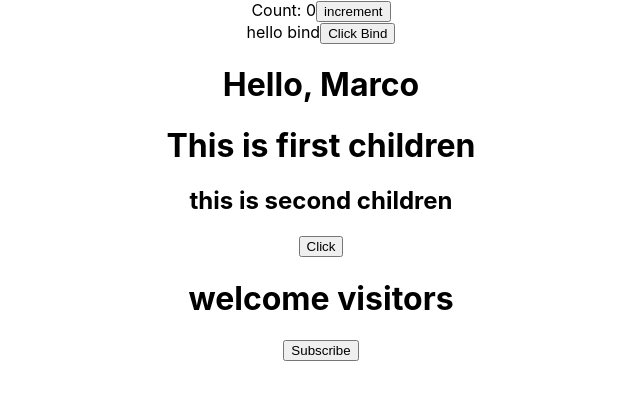
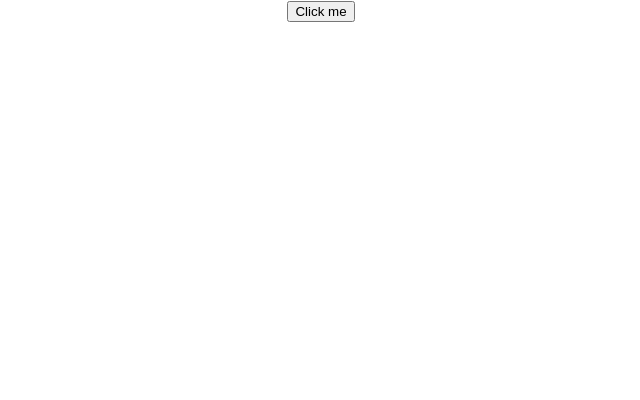
Before and after one commit to MMelchiorri/react_course, a React (Create React App) app in the folder code_evolution_react/: page / in a window 1280 px wide. Shown: the top 400 px of the page, without its empty margins (319-959 px from the left). Built offline with nearby package versions, Linux system fonts and the light colour scheme.

Commit message:
completed lesson 15

```diff
--- a/code_evolution_react/src/App.js
+++ b/code_evolution_react/src/App.js
@@ -6,22 +6,24 @@
 import Counter from './components/Counter';
 import FunctionClick from './components/FunctionClick';
 import EventBind from './components/EventBind';
+import ParentCompoent from './components/ParentCompoent';
 
 function App() {
   return (
     <div className="App">
       {/* <Greet /> */}
       {/* <Welcome /> */}
-      <Counter />
-      <EventBind />
-      <Hello name={'Marco'}>
+      {/*<Counter />*/}
+      {/*<EventBind />*/}
+      {/*<Hello name={'Marco'}>
         <h1>This is first children</h1>
         <h2>this is second children</h2>
-      </Hello>
-      <FunctionClick />
+      </Hello>*/}
+      {/*<FunctionClick />*/}
       {/*<Hello name={'Daniele'} />*/}
       {/*<Hello name={'Davide'} />*/}
-      <Message />
+      {/*<Message />*/}
+      <ParentCompoent />
     </div>
   );
 }
--- /dev/null
+++ b/code_evolution_react/src/components/ChildComponent.js
@@ -0,0 +1,9 @@
+import React from 'react';
+
+export default function ChildComponent({ method }) {
+  return (
+    <div>
+      <button onClick={method}>Click me</button>
+    </div>
+  );
+}
--- /dev/null
+++ b/code_evolution_react/src/components/ParentCompoent.js
@@ -0,0 +1,16 @@
+import React from 'react';
+import ChildComponent from './ChildComponent';
+
+export default function ParentCompoent() {
+  const parentName = 'Marco';
+
+  const getParent = () => {
+    alert(`this is ${parentName}`);
+  };
+
+  return (
+    <div>
+      <ChildComponent method={getParent} />
+    </div>
+  );
+}
```
